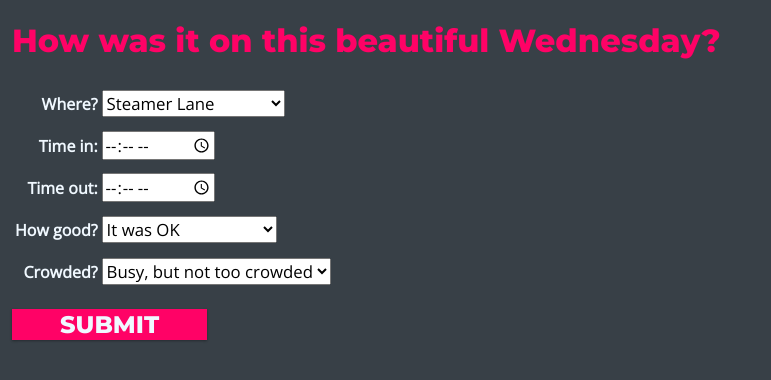
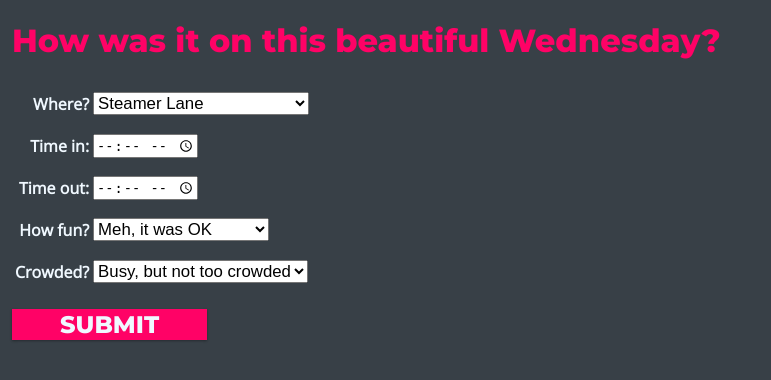
Before and after one commit to kremerica/surfiq, a Django app: page /surfinfo/ in a window 1280 px wide. Shown: the top 380 px of the page, without its empty margins (0-771 px from the left). Run offline with Django 3.2, Linux system fonts and the light colour scheme; parts of the project's set-up code (start-up, migrations or seed data) failed here and were passed over.

Commit message:
Updated surfscore options and starting value

```diff
--- a/surfinfo/forms.py
+++ b/surfinfo/forms.py
@@ -7,26 +7,39 @@ class TimeInput(forms.TimeInput):
 class AddSessionForm(forms.Form):
     # surf spot choice values are ':' delimited pairs of surf spot name and surfline ID
     # should be cleaned up to something more scalable
-    SURFSPOT_CHOICES = (
-        ('Steamer Lane:5842041f4e65fad6a7708805', 'Steamer Lane'),
-        ('Pleasure Point:5842041f4e65fad6a7708807', 'Pleasure Point'),
-        ('The Hook:584204204e65fad6a7709996', 'The Hook'),
-        ('Four Mile:5842041f4e65fad6a7708981', 'Four Mile'),
-        ('Waddell Creek:5842041f4e65fad6a7708980', 'Waddell Creek'),
-        ('Scott Creek:5842041f4e65fad6a7708982', 'Scott Creek'),
-        ('26th Ave:5842041f4e65fad6a770898a', '26th Ave'),
-        ('Manresa:5842041f4e65fad6a770898e', 'Manresa'),
-        ('Ocean Beach SF:5842041f4e65fad6a77087f8', 'Ocean Beach SF'),
-        ('Linda Mar, Pacifica:5842041f4e65fad6a7708976', 'Linda Mar, Pacifica'),
-        ('NEW SPOT:NONE', 'REQUEST NEW SPOT'),
-    )
+    SURFSPOT_CHOICES = [
+        ('Santa Cruz County', (
+                ('Steamer Lane:5842041f4e65fad6a7708805', 'Steamer Lane'),
+                ('Pleasure Point:5842041f4e65fad6a7708807', 'Pleasure Point'),
+                ('The Hook:584204204e65fad6a7709996', 'The Hook'),
+                ('Four Mile:5842041f4e65fad6a7708981', 'Four Mile'),
+                ('Waddell Creek:5842041f4e65fad6a7708980', 'Waddell Creek'),
+                ('Scott Creek:5842041f4e65fad6a7708982', 'Scott Creek'),
+                ('26th Ave:5842041f4e65fad6a770898a', '26th Ave'),
+                ('Manresa:5842041f4e65fad6a770898e', 'Manresa'),
+            ),
+        ),
+        ('San Francisco County', (
+                ('Ocean Beach SF:5842041f4e65fad6a77087f8', 'Ocean Beach SF'),
+            ),
+        ),
+        ('San Mateo County', (
+                ('Linda Mar, Pacifica:5842041f4e65fad6a7708976', 'Linda Mar, Pacifica'),
+            ),
+        ),
+        ('None of these?', (
+                ('NEW SPOT:NONE', 'REQUEST NEW SPOT'),
+            ),
+        )
+    ]
 
     SURFSCORE_CHOICES = (
         (5, 'Legendary'),
-        (4, 'Good'),
-        (3, 'It was OK'),
-        (2, 'Not good'),
+        (4, 'Really fun'),
+        (3, 'Fun, worth repeating'),
+        (2, 'Meh, it was OK'),
         (1, 'Better off not going'),
+        (0, 'Unsurfable'),
     )
 
     CROWDSCORE_CHOICES = (
@@ -43,7 +56,7 @@ class AddSessionForm(forms.Form):
 
 #    waveCount = forms.IntegerField(label="How many waves?")
 
-    surfScore = forms.ChoiceField(label="How good?", choices=SURFSCORE_CHOICES, initial=3)
+    surfScore = forms.ChoiceField(label="How fun?", choices=SURFSCORE_CHOICES, initial=2)
     crowdScore = forms.ChoiceField(label="Crowded?", choices=CROWDSCORE_CHOICES, initial=3)
 
     def clean(self):
@@ -51,7 +64,7 @@ class AddSessionForm(forms.Form):
         endTime = self.cleaned_data['endTime']
 
         if endTime < startTime:
-            self.add_error('endTime', 'No time machines bro, end time needs to be after start time')
+            self.add_error('endTime', 'End time is before start time :(')
 
 class AddSurfSpot(forms.Form):
     spotName = forms.CharField(label="Spot name")
--- a/surfinfo/static/surfinfo/style.css
+++ b/surfinfo/static/surfinfo/style.css
@@ -13,8 +13,6 @@
 /* catch-all style rules */
 body {
     background-color: #384047;
-}
-* {
     font-family: var(--body_font);
     color: AliceBlue;
 }
@@ -24,13 +22,18 @@ div {
 
 /* headers */
 h1, h2, h3, h4, h5, h6 {
-    font-family: var(--header_font)
+    font-family: var(--header_font);
 }
 h1, h3 {
-    color: var(--accent_color)
+    color: var(--accent_color);
 }
 
 /* form stuff */
+optgroup {
+    color: --var(accent_color);
+    font-weight: bold;
+    font-size: 1.05em;
+}
 input, select, option {
     color: black;
     font-size: 1.05em;
@@ -52,6 +55,7 @@ input[type=submit] {
 .errorlist {
     list-style-type: none;
     color: var(--error_color);
+    padding-left: 0em;
 }
 
 /* lists */
```
Also changed, not shown: db.sqlite3.
